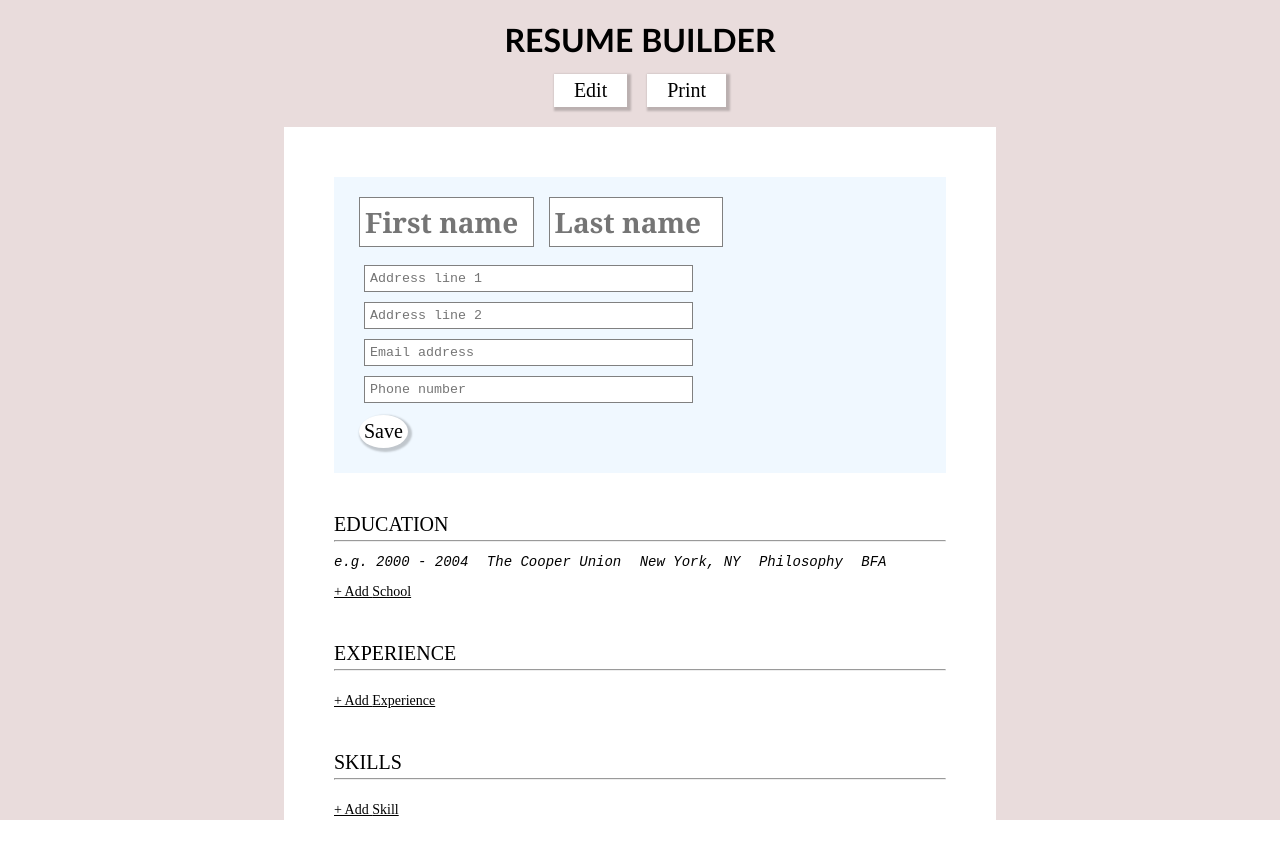
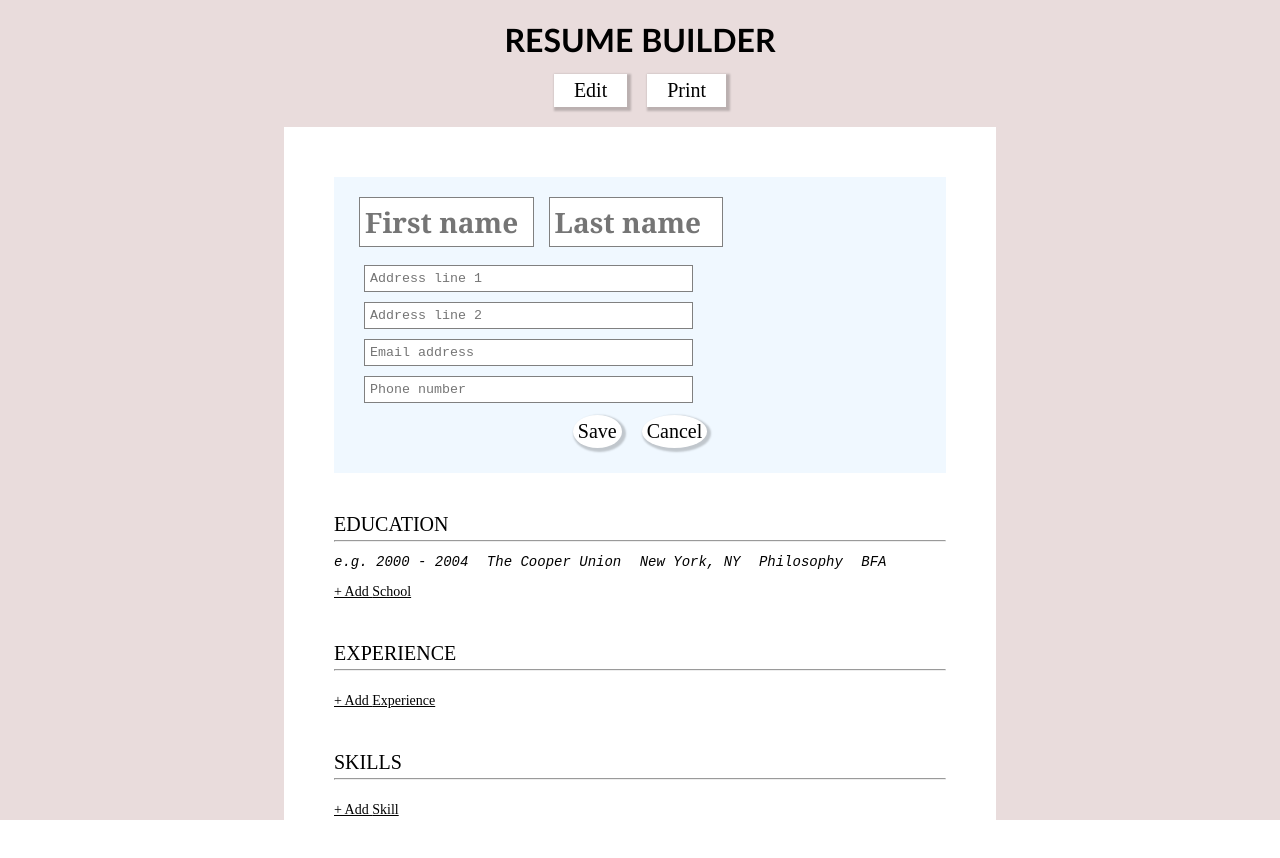
Before and after one commit to rebsrebs/cv-project, a React (Create React App) app: page / in a window 1280 px wide. Both pictures are taken after a click on the button 606 px from the left and 193 px from the top of the page. Shown: the top 858 px of the page. Built offline with nearby package versions, Linux system fonts and the light colour scheme; the HTML template or start-up script is replaced by a standard one.

Commit message:
Add cancel basic info form button

```diff
--- a/src/components/BasicInfo.js
+++ b/src/components/BasicInfo.js
@@ -23,6 +23,14 @@ class BasicInfo extends Component {
     this.setState(previousState => {
       return {
         ...previousState, [e.target.name]: e.target.value
+      };
+    });
+  }
+
+  handleEditBasicInfoFormCancel = () => {
+    this.setState(previousState => {
+      return {
+        ...previousState, mode: 'display',
       };
     });
   }
@@ -102,6 +110,9 @@ class BasicInfo extends Component {
                 <input onChange={this.handleChange} type="text" id="email" name="email" placeholder={this.state.email} className="email"/>
                 <input onChange={this.handleChange} type="text" id="phone" name="phone" placeholder={this.state.phone} className="phone"/>
 
+                <div className="buttons">
+
+
                 <button
                 type="button"
                 className = "Btn basicinfobtn"
@@ -109,6 +120,15 @@ class BasicInfo extends Component {
                 >
                   Save
                 </button>
+
+                <button
+                type="button"
+                className = "Btn basicinfobtn"
+                onClick={this.handleEditBasicInfoFormCancel}
+                >
+                  Cancel
+                </button>
+                </div>
 
               </form>
 
```
